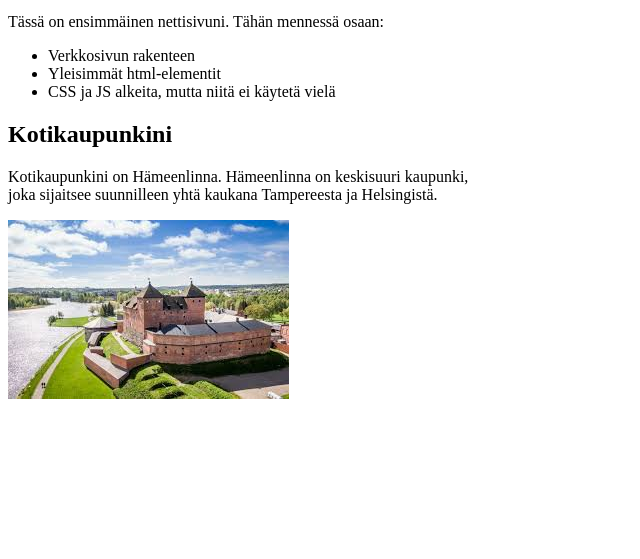
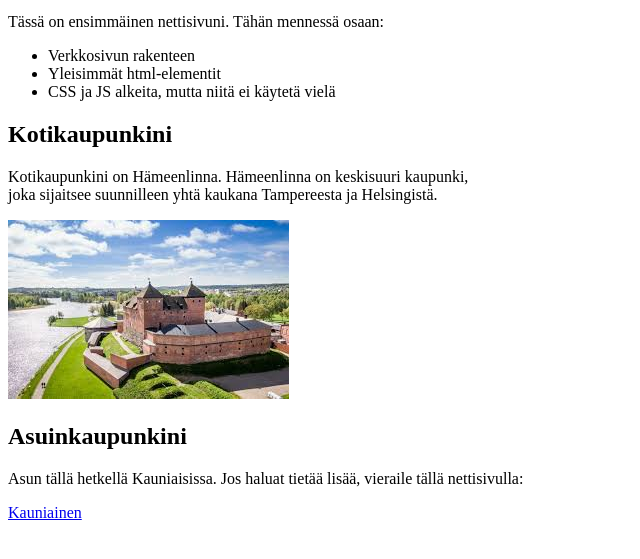
Before and after one commit to sonjashub/mypage, a plain HTML site: page index.html in a window 1280 px wide. Shown: the part 101-660 px from the top of the page, without its empty margins (0-640 px from the left). Drawn offline with Linux system fonts and the light colour scheme.

Commit message:
Update index.html

```diff
--- a/index.html
+++ b/index.html
@@ -17,5 +17,8 @@
   <h2>Kotikaupunkini</h2>
   <p>Kotikaupunkini on Hämeenlinna. Hämeenlinna on keskisuuri kaupunki, <br> joka sijaitsee suunnilleen yhtä kaukana Tampereesta ja Helsingistä. </p>
   <img src="lataus1.jpg" alt="Kuva Hämeenlinnasta, jossa näkyy Hämeen Linna.">
+  <h2>Asuinkaupunkini</h2>
+  <p>Asun tällä hetkellä Kauniaisissa. Jos haluat tietää lisää, vieraile tällä nettisivulla:</p>
+  <a href="https://sonjashub.github.io/mycity/">Kauniainen</a>
 </body>
 </html>
```
